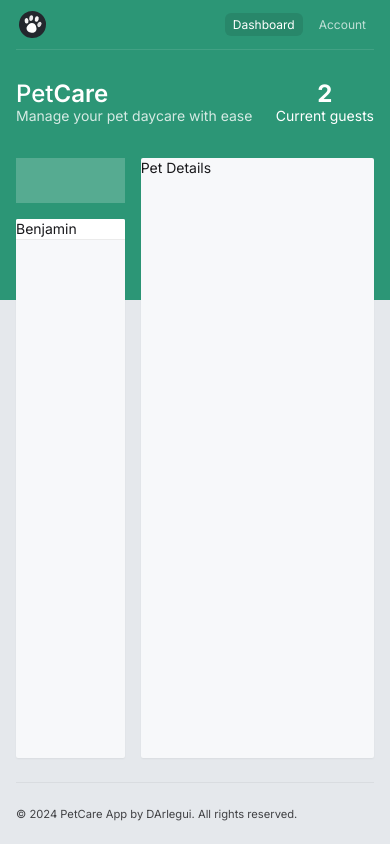
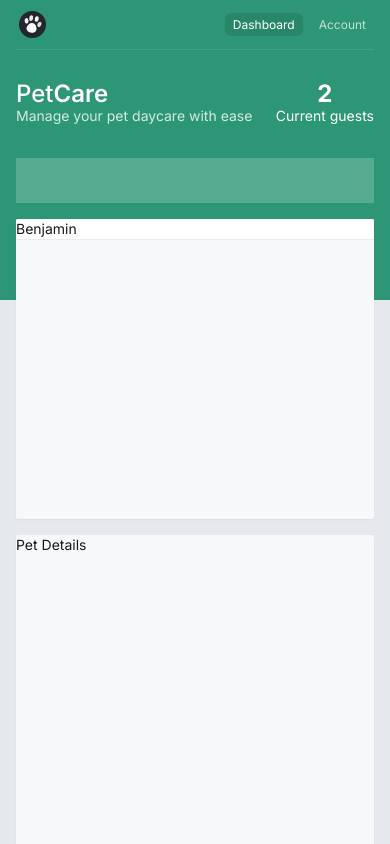
Before and after one commit to DArlegui/Pet-Care-App, a Next.js app: page /dashboard in a window 390 px wide. Shown: the top 844 px of the page. Built offline with nearby package versions, Linux system fonts and the light colour scheme.

Commit message:
Responsive Grid Layout

```diff
--- a/src/app/(app)/dashboard/page.tsx
+++ b/src/app/(app)/dashboard/page.tsx
@@ -12,18 +12,18 @@
         <Branding />
         <Stats />
       </div>
-      <div className="grid grid-cols-3 grid-rows-[45px_1fr] gap-4 h-[600px]">
-        <div className="row-start-1 row-span-1 col-start-1 col-span1">
+      <div className="grid md:grid-cols-3 md:grid-rows-[45px_1fr] grid-rows-[45px_300px_500px] gap-4 md:h-[600px]">
+        <div className="md:row-start-1 md:row-span-1 md:col-start-1 md:col-span1">
           <SearchForm />
         </div>
 
-        <div className="row-start-2 row-span-full col-start-1 col-span-1">
+        <div className="md:row-start-2 md:row-span-full md:col-start-1 md:col-span-1">
           <ContentBlock>
             <PetList />
           </ContentBlock>
         </div>
 
-        <div className="row-start-1 row-span-full col-start-2 col-span-full">
+        <div className="md:row-start-1 md:row-span-full md:col-start-2 md:col-span-full">
           <ContentBlock>
             <PetDetails />
           </ContentBlock>
```
